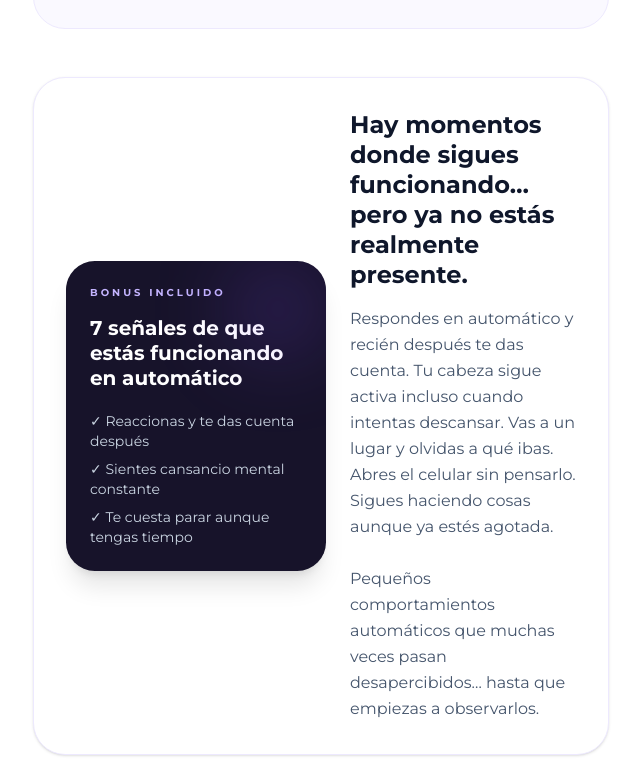
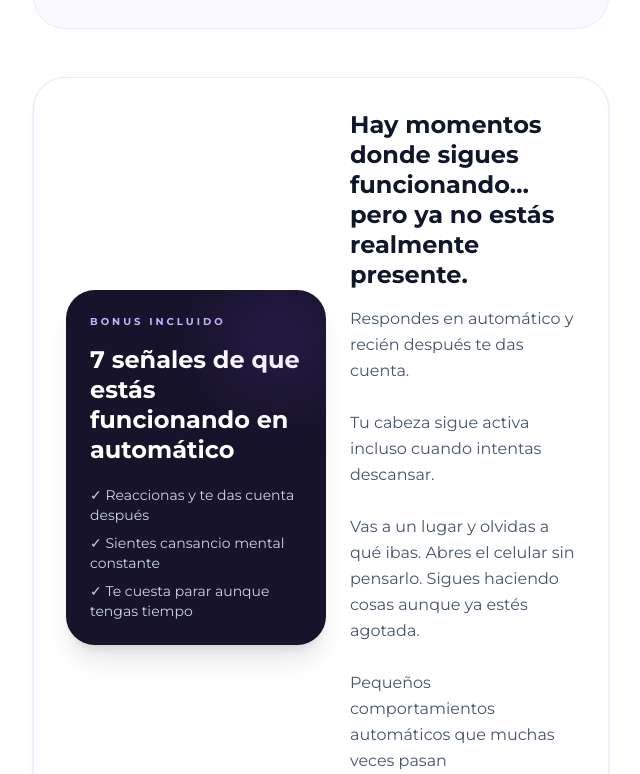
Before and after one commit to cursossolange/despierta-72h, a React (Vite) app: page / in a window 1280 px wide. Shown: the part 3526-4300 px from the top of the page, without its empty margins (319-959 px from the left). Built offline with nearby package versions, Linux system fonts and the light colour scheme; no server answers.

Commit message:
Update LandingPage.tsx

```diff
--- a/src/components/LandingPage.tsx
+++ b/src/components/LandingPage.tsx
@@ -416,7 +416,7 @@ export default function LandingPage({ onPurchase }: LandingPageProps) {
           Bonus incluido
         </p>
 
-        <h3 className="text-xl font-black leading-tight mb-5">
+        <h3 className="text-2xl font-black leading-tight mb-5">
           7 señales de que estás funcionando en automático
         </h3>
 
@@ -429,14 +429,20 @@ export default function LandingPage({ onPurchase }: LandingPageProps) {
     </div>
 
     {/* Texto */}
-    <div className="flex-1 text-center md:text-left max-w-[520px]">
+    <div className="flex-1 text-center md:text-left max-w-[640px]">
     <h3 className="text-xl md:text-2xl font-black text-slate-900 mb-4 leading-tight">
   Hay momentos donde sigues funcionando… pero ya no estás realmente presente.
 </h3>
 
-      <p className="text-slate-600 leading-relaxed text-base max-w-md">
+<p className="text-slate-600 leading-relaxed text-base max-w-md">
   Respondes en automático y recién después te das cuenta.
+
+  <br /><br />
+
   Tu cabeza sigue activa incluso cuando intentas descansar.
+
+  <br /><br />
+
   Vas a un lugar y olvidas a qué ibas.
   Abres el celular sin pensarlo.
   Sigues haciendo cosas aunque ya estés agotada.
```
